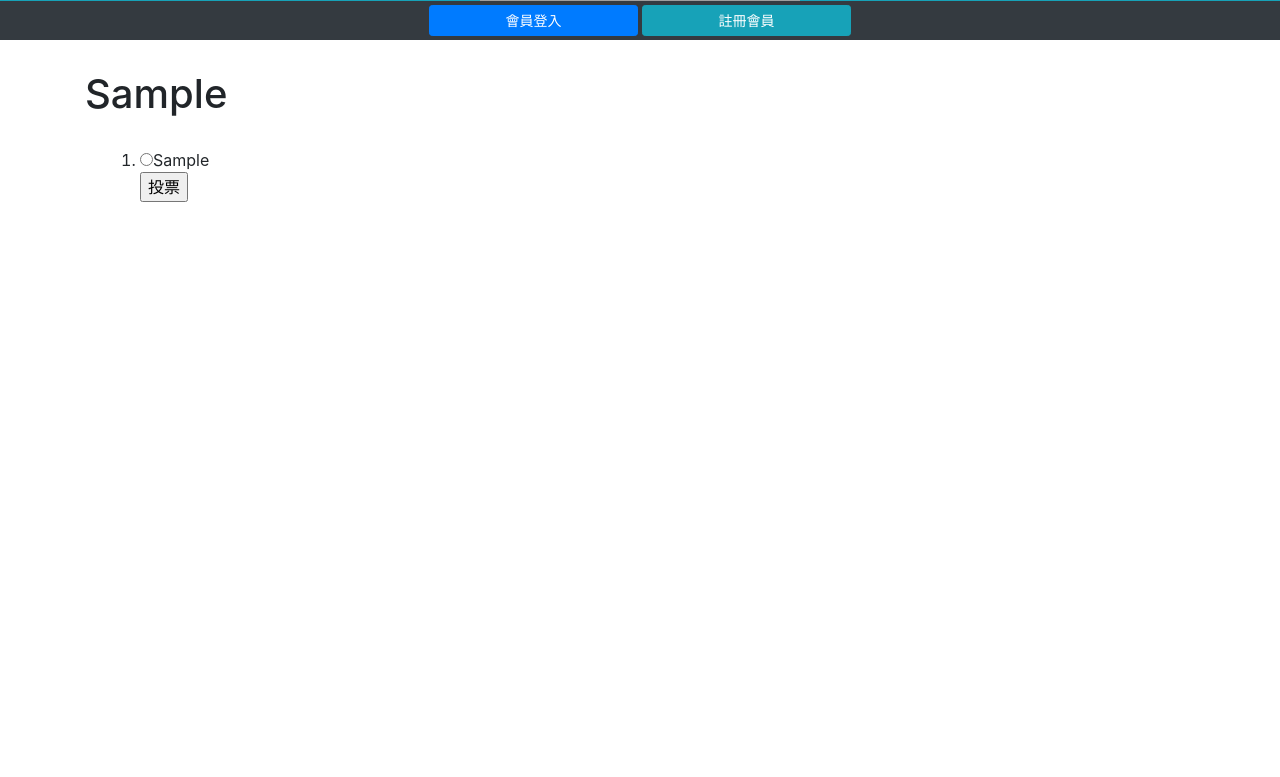
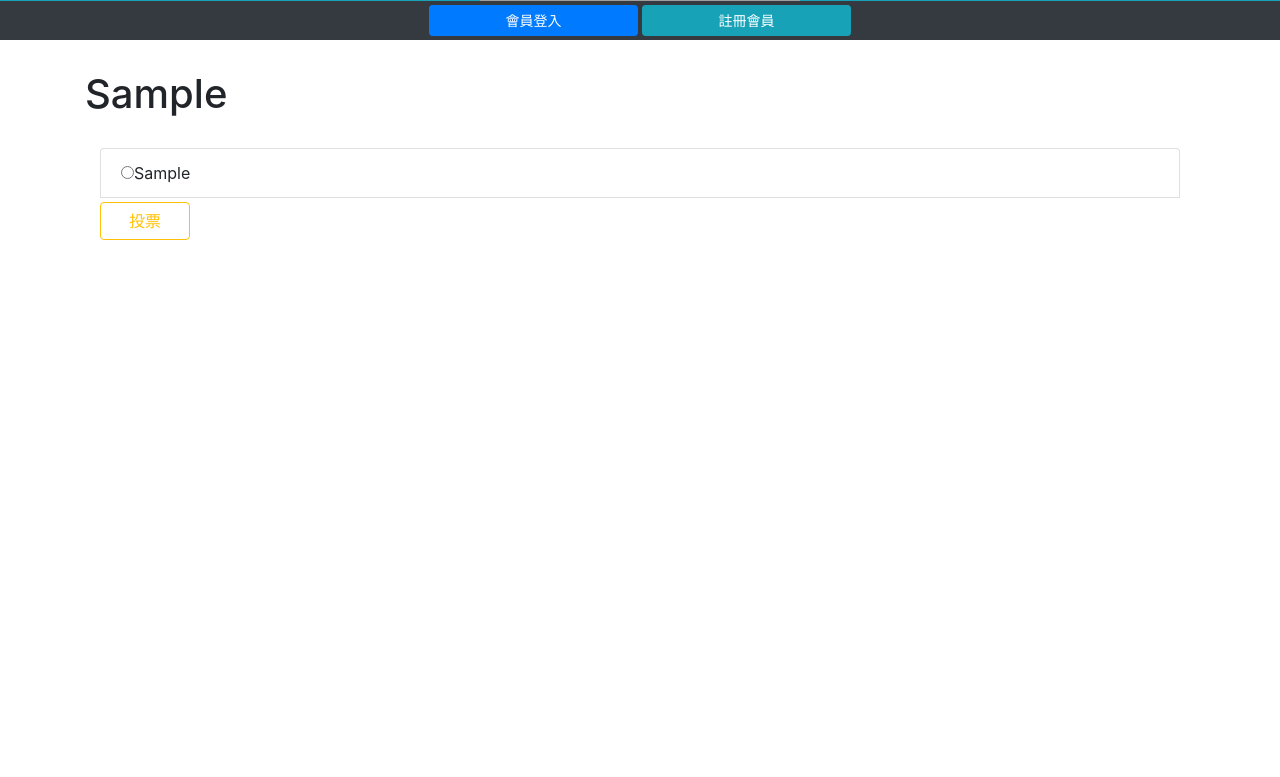
Before and after one commit to yo76317/php_polling-yo76317, a PHP site: page /index.php?do=vote&id=1 in a window 1280 px wide. Shown: the part 212-989 px from the top of the page. Run offline with PHP 8.4, Linux system fonts and the light colour scheme; tables that the repository leaves empty or names only in its code hold one stand-in row (values such as "Sample post"); some libraries are stand-ins or nearby versions; grey boxes are pictures that could not be loaded.

Commit message:
美化版面

```diff
--- a/frontend/vote.php
+++ b/frontend/vote.php
@@ -8,7 +8,6 @@
 
 <h1> <?php echo $subject['topic'];?> </h1>
 
-<ol>
     <form action="./api/save_vote.php" method="POST">
         <!-- 把options陣列拆，拿opt陣列值來用id&opt -->
         <!-- 把選項改成radiom單選,foreach會帶值跑,所以name都一樣 -->
@@ -16,18 +15,19 @@
             <div class="row">
                 <div class="col">
                     <?php
+                        echo "<ol class='list-group'>";
                         foreach ($options as $key => $opt) {
-                            echo "<li>";
-                            echo "<input type='radio' name='opt' value='{$opt['id']}'>";
-                            echo $opt['opt'];
-                            echo "</li>";
+                        echo "<li class='list-group-item'>";
+                        echo "<input type='radio' name='opt' value='{$opt['id']}'>";
+                        echo $opt['opt'];
+                        echo "</li>";
                         }
                         // dd($options);
                         // dd($opt);
                     ?>
-                    <input type="submit" value="投票">
+                    <input class="col-1 mt-1 btn btn-outline-warning " type="submit" value="投票">
+                    </ol>
                 </div>
             </div>
         </div>
     </form>
-</ol>
--- a/frontend/vote_result.php
+++ b/frontend/vote_result.php
@@ -1,4 +1,4 @@
-<h1>問卷結果</h1>
+<h1>投票結果</h1>
 
 <?php
 // sql 找兩個資料表，條件彼此的共通點id==，和抓偽get[id]代入
@@ -15,12 +15,12 @@ $rows=q($sql);
 <h1> <?=$rows[0]['topic'];?> </h1>
 
 <!-- 之後再來改版型這邊拿rows內的值拆陣列來使用 -->
-<ol class="list-group col-10" style="font-size:1.2rem">
+<ol class="list-group col-12" style="font-size:1.2rem">
     <?php
         foreach($rows as $row){
             echo "<li class='list-group-item'>";
             echo "<span>{$row['opt']}</span>";
-            echo "<span class='badge badge-info float-right'>{$row['count']}</span>";
+            echo "<span class='float-right badge badge-pill badge-warning'>{$row['count']}</span>";
             echo "</li>";
         }
     ?>
--- a/index.php
+++ b/index.php
@@ -75,7 +75,7 @@ margin: 30px auto;
 <!-- 假如file_exists檢查file有值，就引入file，無值就導回add_subject_form -->
 <div class="container">
     <div class="row">
-        <div class="col">
+        <div class="col-12">
             <?php
                 $do=(isset($_GET['do']))?$_GET['do']:'show_vote_list';
                 $file="./frontend/".$do.".php";
```
Also changed, not shown: frontend/show_vote_list.php (+7 -5 lines).
